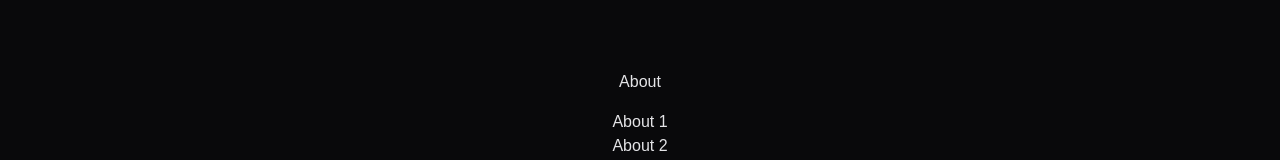
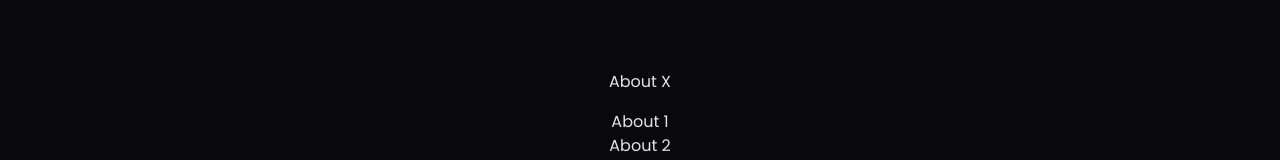
Before and after one commit to Megas-MDN/simple-react-app, a React (Vite) app: page /about in a window 1280 px wide. Shown: the part 262-422 px from the top of the page. Built offline with nearby package versions, Linux system fonts and the light colour scheme.

Commit message:
font: Install font family

```diff
--- a/src/index.css
+++ b/src/index.css
@@ -1,6 +1,8 @@
+@import url('https://fonts.googleapis.com/css2?family=Poppins:ital,wght@0,100;0,200;0,300;0,400;0,500;0,600;0,700;0,800;0,900;1,100;1,200;1,300;1,400;1,500;1,600;1,700;1,800;1,900&display=swap');
 @tailwind base;
 @tailwind components;
 @tailwind utilities;
+
 
 body {
   @apply bg-zinc-950;
--- a/src/pages/About.tsx
+++ b/src/pages/About.tsx
@@ -14,7 +14,7 @@
   return (
     <>
       <div className={styles.container}>
-        <h2>About</h2>
+        <h2>About X</h2>
         <FlexCol>
           {ids.map((id) => (
             <li key={id} className='list-none'>
--- a/tailwind.config.js
+++ b/tailwind.config.js
@@ -2,6 +2,9 @@
 export default {
   content: ['./index.html', './src/**/*.{js,ts,jsx,tsx}'],
   theme: {
+    fontFamily: {
+      sans: ['Poppins', 'sans-serif'],
+    },
     extend: {},
   },
   plugins: [],
```
